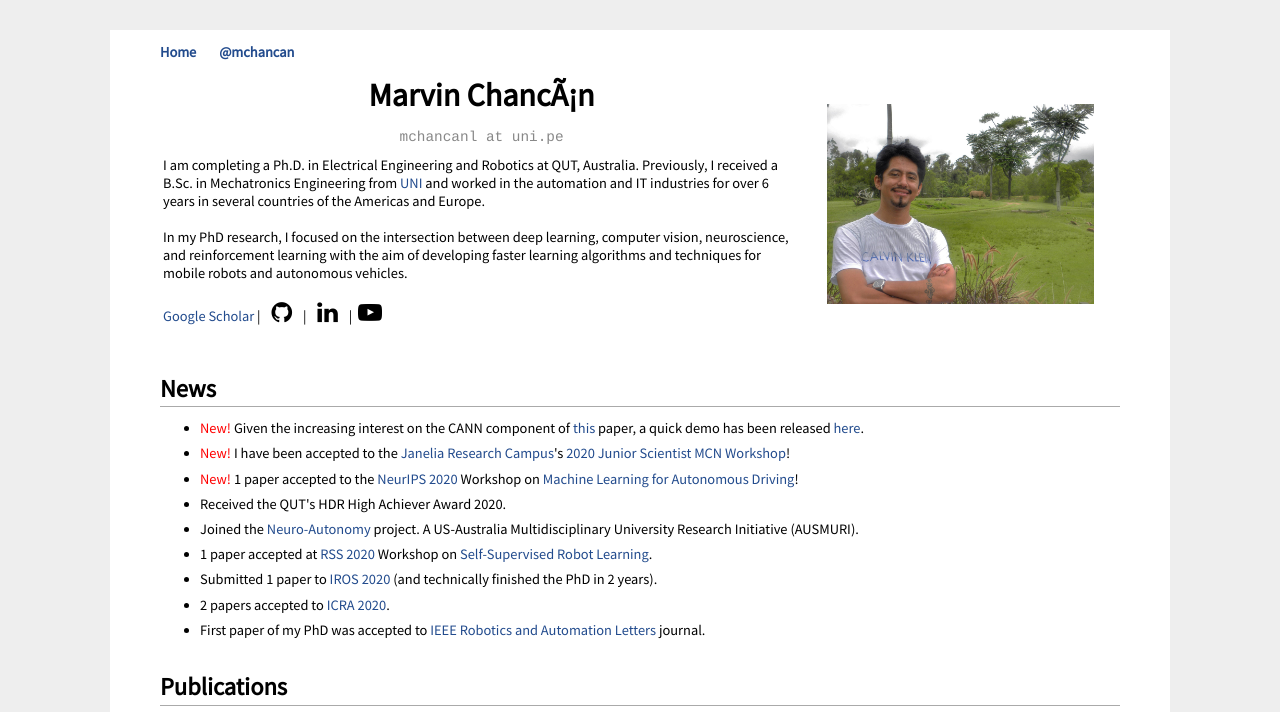
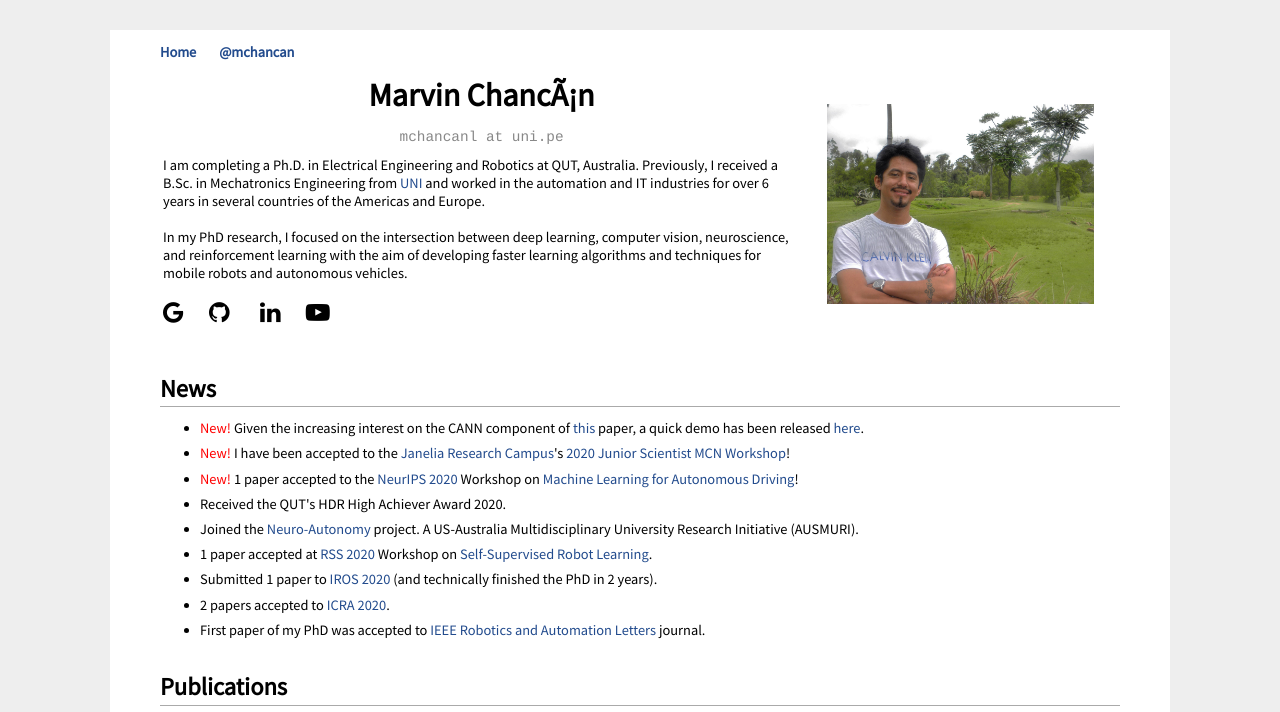
Before and after one commit to mchancan/mchancan.github.io, a Jekyll site: the page built from index.html, in a window 1280 px wide and 900 px high, cut to the strip 0-712 px from the top of the window. Built offline with Jekyll 4.4.1, drawn with Linux system fonts in a browser that asks for light colours; comment, search, counter and statistics services are not loaded.

Commit message:
Update index.html

```diff
--- a/index.html
+++ b/index.html
@@ -18,9 +18,9 @@ title: Marvin Chancán
 			In my PhD research, I focused on the intersection between deep learning, computer vision, neuroscience, and reinforcement learning with the aim of developing faster learning algorithms and techniques for mobile robots and autonomous vehicles.</br>
 			</br>
 			<!--<i class="fab fa-youtube" style="color:red"></i> <a href="https://youtu.be/IWFxjerw-9E" target="_blank"></a>-->
-			<a href="https://scholar.google.com/citations?user=iK7xhJ4AAAAJ&hl=en" target="_blank">Google Scholar</a>&nbsp;|&nbsp;
-			<a href="https://github.com/mchancan" title="Follow on GitHub" target="_blank"> <i class="fa fa-fw fa-github" style="font-size:24px;color:black"></i> </a> &nbsp;|&nbsp;
-			<a href="https://www.linkedin.com/in/mchancan" title="Follow on LinkedIn" target="_blank"> <i class="fa fa-fw fa-linkedin" style="font-size:24px;color:black"></i> </a> &nbsp;|&nbsp;
+			<a href="https://scholar.google.com/citations?user=iK7xhJ4AAAAJ&hl=en" title="Follow on Google Scholar" target="_blank"> <i class="fa fa-google fa-2x" style="font-size:24px;color:black"></i> </a> &nbsp; &nbsp; &nbsp;
+			<a href="https://github.com/mchancan" title="Follow on GitHub" target="_blank"> <i class="fa fa-fw fa-github" style="font-size:24px;color:black"></i> </a> &nbsp; &nbsp; &nbsp;
+			<a href="https://www.linkedin.com/in/mchancan" title="Follow on LinkedIn" target="_blank"> <i class="fa fa-fw fa-linkedin" style="font-size:24px;color:black"></i> </a> &nbsp; &nbsp; &nbsp;
 			<a href="https://www.youtube.com/channel/UCrvgoqpKBbeye87FtqdW4Iw" title="Follow on YouTube" target="_blank"> <i class="fa fa-youtube-play" style="font-size:24px;color:black"></i> </a>
 		</p>
 	</td>
```
